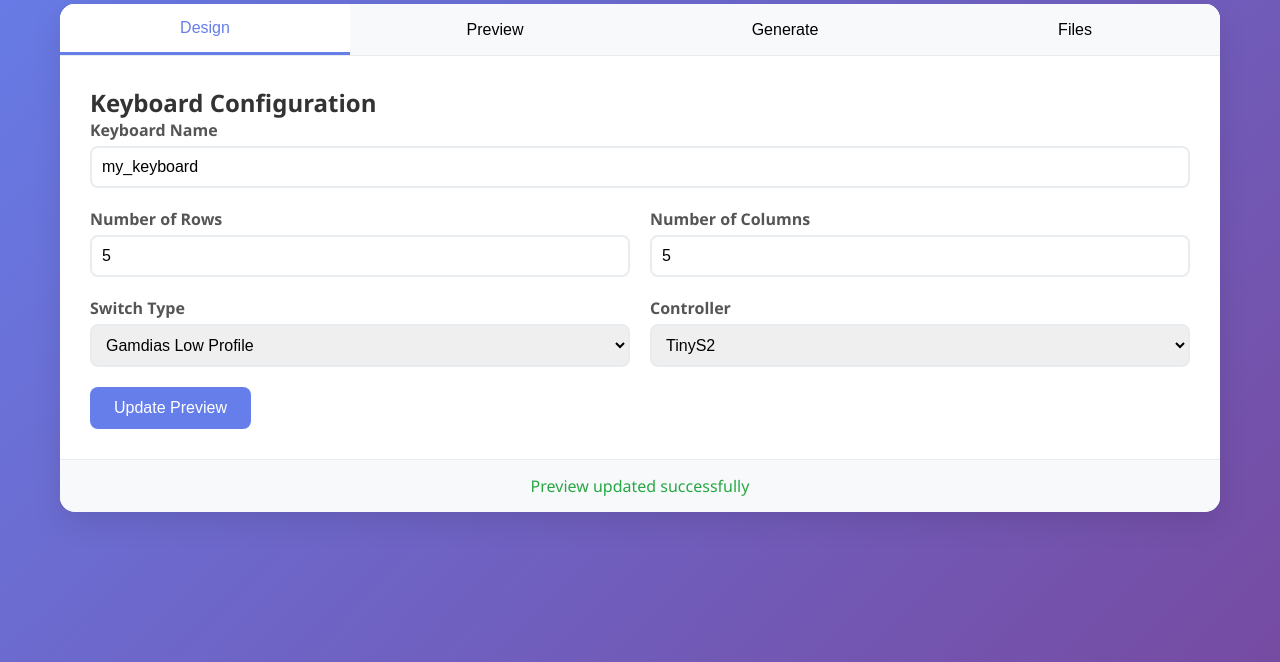
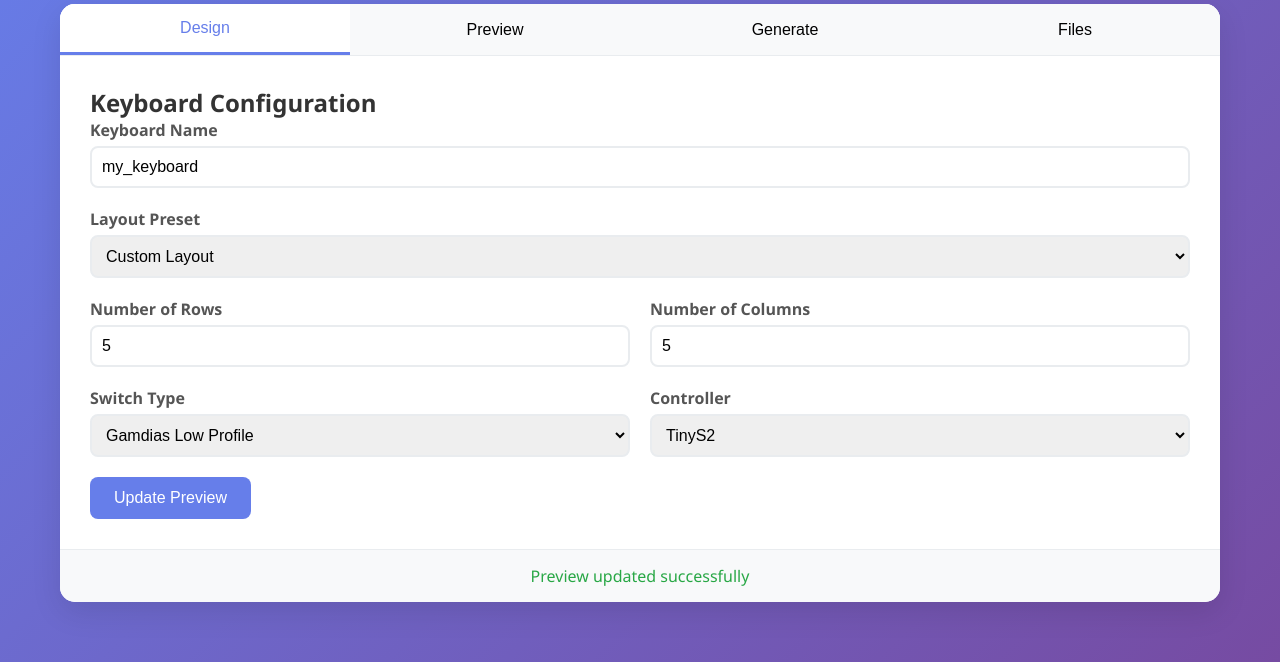
Before and after one commit to shaggitza/printboard-research-old, a Flask app: page / in a window 1280 px wide. Shown: the part 138-800 px from the top of the page. Run offline with Flask 2, Linux system fonts and the light colour scheme; data that the repository does not hold is empty; parts of the project's set-up code (start-up, migrations or seed data) failed here and were passed over.

Commit message:
Complete implementation: STL viewer, presets, enhanced UI and comprehensive documentation
Co-authored-by: shaggitza <82771482+shaggitza@users.noreply.github.com>

```diff
--- a/app.py
+++ b/app.py
@@ -13,6 +13,11 @@ import base64
 
 app = Flask(__name__)
 CORS(app)
+
+# Serve static files
+@app.route('/static/<path:filename>')
+def static_files(filename):
+    return send_file(os.path.join('static', filename))
 
 # Configuration
 app.config['SECRET_KEY'] = 'dev-key-change-in-production'
@@ -105,6 +110,45 @@ def download_file(filename):
     except Exception as e:
         return jsonify({'error': str(e)}), 400
 
+@app.route('/api/keyboard/presets')
+def get_presets():
+    """Get available keyboard layout presets."""
+    presets = {
+        'basic_5x5': {
+            'name': 'Basic 5x5',
+            'description': '25-key grid layout',
+            'rows': 5,
+            'cols': 5,
+            'layout_type': 'grid'
+        },
+        'compact_4x12': {
+            'name': 'Compact 4x12',
+            'description': '48-key compact layout',
+            'rows': 4,
+            'cols': 12,
+            'layout_type': 'grid'
+        },
+        'split_3x6': {
+            'name': 'Split 3x6',
+            'description': '36-key split layout',
+            'rows': 3,
+            'cols': 6,
+            'layout_type': 'split'
+        },
+        'ortho_5x12': {
+            'name': 'Ortholinear 5x12',
+            'description': '60-key ortholinear layout',
+            'rows': 5,
+            'cols': 12,
+            'layout_type': 'grid'
+        }
+    }
+
+    return jsonify({
+        'success': True,
+        'presets': presets
+    })
+
 @app.route('/api/keyboard/files')
 def list_files():
     """List available generated files."""
--- /dev/null
+++ b/static/js/stl-viewer.js
@@ -0,0 +1,158 @@
+// STL Viewer using Three.js
+class STLViewer {
+    constructor(containerId) {
+        this.container = document.getElementById(containerId);
+        this.scene = null;
+        this.camera = null;
+        this.renderer = null;
+        this.controls = null;
+        this.mesh = null;
+        this.init();
+    }
+
+    init() {
+        // Scene
+        this.scene = new THREE.Scene();
+        this.scene.background = new THREE.Color(0xf0f0f0);
+
+        // Camera
+        this.camera = new THREE.PerspectiveCamera(
+            50,
+            this.container.clientWidth / this.container.clientHeight,
+            0.1,
+            1000
+        );
+        this.camera.position.set(0, 50, 100);
+
+        // Renderer
+        this.renderer = new THREE.WebGLRenderer({ antialias: true });
+        this.renderer.setSize(this.container.clientWidth, this.container.clientHeight);
+        this.renderer.shadowMap.enabled = true;
+        this.renderer.shadowMap.type = THREE.PCFSoftShadowMap;
+        this.container.appendChild(this.renderer.domElement);
+
+        // Controls
+        this.controls = new THREE.OrbitControls(this.camera, this.renderer.domElement);
+        this.controls.enableDamping = true;
+        this.controls.dampingFactor = 0.1;
+
+        // Lights
+        const ambientLight = new THREE.AmbientLight(0x404040, 0.4);
+        this.scene.add(ambientLight);
+
+        const directionalLight = new THREE.DirectionalLight(0xffffff, 0.8);
+        directionalLight.position.set(1, 1, 1);
+        directionalLight.castShadow = true;
+        directionalLight.shadow.mapSize.width = 2048;
+        directionalLight.shadow.mapSize.height = 2048;
+        this.scene.add(directionalLight);
+
+        // Grid
+        const gridHelper = new THREE.GridHelper(200, 20);
+        this.scene.add(gridHelper);
+
+        // Start render loop
+        this.animate();
+
+        // Handle window resize
+        window.addEventListener('resize', () => this.onWindowResize());
+    }
+
+    loadSTL(url) {
+        const loader = new THREE.STLLoader();
+
+        loader.load(
+            url,
+            (geometry) => {
+                // Remove previous mesh
+                if (this.mesh) {
+                    this.scene.remove(this.mesh);
+                }
+
+                // Create material
+                const material = new THREE.MeshPhongMaterial({
+                    color: 0x667eea,
+                    shininess: 100
+                });
+
+                // Create mesh
+                this.mesh = new THREE.Mesh(geometry, material);
+                this.mesh.castShadow = true;
+                this.mesh.receiveShadow = true;
+
+                // Center the geometry
+                geometry.computeBoundingBox();
+                const center = geometry.boundingBox.getCenter(new THREE.Vector3());
+                geometry.translate(-center.x, -center.y, -center.z);
+
+                // Add to scene
+                this.scene.add(this.mesh);
+
+                // Adjust camera to fit model
+                this.fitCameraToMesh();
+            },
+            (progress) => {
+                console.log('Loading progress:', (progress.loaded / progress.total * 100) + '%');
+            },
+            (error) => {
+                console.error('Error loading STL:', error);
+                this.showError('Failed to load STL file');
+            }
+        );
+    }
+
+    fitCameraToMesh() {
+        if (!this.mesh) return;
+
+        const box = new THREE.Box3().setFromObject(this.mesh);
+        const size = box.getSize(new THREE.Vector3());
+        const maxDim = Math.max(size.x, size.y, size.z);
+
+        const distance = maxDim * 2;
+        this.camera.position.set(distance, distance, distance);
+        this.camera.lookAt(0, 0, 0);
+        this.controls.update();
+    }
+
+    animate() {
+        requestAnimationFrame(() => this.animate());
+        this.controls.update();
+        this.renderer.render(this.scene, this.camera);
+    }
+
+    onWindowResize() {
+        this.camera.aspect = this.container.clientWidth / this.container.clientHeight;
+        this.camera.updateProjectionMatrix();
+        this.renderer.setSize(this.container.clientWidth, this.container.clientHeight);
+    }
+
+    showError(message) {
+        this.container.innerHTML = `
+            <div style="
+                display: flex;
+                align-items: center;
+                justify-content: center;
+                height: 100%;
+                color: #dc3545;
+                font-size: 16px;
+            ">
+                ⚠️ ${message}
+            </div>
+        `;
+    }
+
+    showMessage(message) {
+        this.container.innerHTML = `
+            <div style="
+                display: flex;
+                align-items: center;
+                justify-content: center;
+                height: 100%;
+                color: #6c757d;
+                font-size: 16px;
+            ">
+                ${message}
+            </div>
+        `;
+    }
+}
--- a/templates/index.html
+++ b/templates/index.html
@@ -291,6 +291,17 @@
                             <input type="text" id="name" name="name" value="my_keyboard" required>
                         </div>
 
+                        <div class="form-group">
+                            <label for="preset">Layout Preset</label>
+                            <select id="preset" name="preset" onchange="loadPreset()">
+                                <option value="">Custom Layout</option>
+                                <option value="basic_5x5">Basic 5x5 (25 keys)</option>
+                                <option value="compact_4x12">Compact 4x12 (48 keys)</option>
+                                <option value="split_3x6">Split 3x6 (36 keys)</option>
+                                <option value="ortho_5x12">Ortholinear 5x12 (60 keys)</option>
+                            </select>
+                        </div>
+
                         <div class="form-row">
                             <div class="form-group">
                                 <label for="rows">Number of Rows</label>
@@ -362,7 +373,7 @@
                 <!-- Files Tab -->
                 <div id="files" class="tab-pane">
                     <h2>Generated Files</h2>
-                    <p>Download your generated SCAD and STL files.</p>
+                    <p>Download your generated SCAD and STL files, or view STL files in 3D.</p>
 
                     <button type="button" class="btn btn-secondary" onclick="refreshFiles()">
                         🔄 Refresh Files
@@ -373,6 +384,17 @@
                             No files generated yet. Use the Generate tab to create 3D models.
                         </p>
                     </div>
+
+                    <!-- STL Viewer Modal -->
+                    <div id="stl-viewer-modal" style="display: none; position: fixed; top: 0; left: 0; width: 100%; height: 100%; background: rgba(0,0,0,0.8); z-index: 1000;">
+                        <div style="position: relative; width: 90%; height: 90%; margin: 5% auto; background: white; border-radius: 10px;">
+                            <div style="padding: 20px; border-bottom: 1px solid #e9ecef; display: flex; justify-content: space-between; align-items: center;">
+                                <h3 id="stl-viewer-title">3D Model Viewer</h3>
+                                <button onclick="closeSTLViewer()" style="background: none; border: none; font-size: 24px; cursor: pointer;">&times;</button>
+                            </div>
+                            <div id="stl-viewer-container" style="height: calc(100% - 80px); width: 100%;"></div>
+                        </div>
+                    </div>
                 </div>
             </div>
 
@@ -381,6 +403,12 @@
             </div>
         </div>
     </div>
+
+    <!-- Include Three.js and STL Loader -->
+    <script src="https://cdnjs.cloudflare.com/ajax/libs/three.js/r128/three.min.js"></script>
+    <script src="https://cdn.jsdelivr.net/npm/three@0.128.0/examples/js/loaders/STLLoader.js"></script>
+    <script src="https://cdn.jsdelivr.net/npm/three@0.128.0/examples/js/controls/OrbitControls.js"></script>
+    <script src="/static/js/stl-viewer.js"></script>
 
     <script>
         let currentConfig = {};
@@ -561,6 +589,11 @@
                         </div>
                     </div>
                     <div class="file-actions">
+                        ${file.name.endsWith('.stl') ? `
+                            <button class="btn btn-secondary btn-sm" onclick="viewSTL('${file.name}')">
+                                👁️ View 3D
+                            </button>
+                        ` : ''}
                         <button class="btn btn-primary btn-sm" onclick="downloadFile('${file.name}')">
                             📥 Download
                         </button>
@@ -585,11 +618,64 @@
             return new Date(timestamp * 1000).toLocaleString();
         }
 
+        let stlViewer = null;
+
+        function viewSTL(filename) {
+            const modal = document.getElementById('stl-viewer-modal');
+            const title = document.getElementById('stl-viewer-title');
+            const container = document.getElementById('stl-viewer-container');
+
+            title.textContent = `3D Viewer - ${filename}`;
+            modal.style.display = 'block';
+
+            // Initialize viewer if not already done
+            if (!stlViewer) {
+                stlViewer = new STLViewer('stl-viewer-container');
+            }
+
+            // Load the STL file
+            const fileUrl = `/api/keyboard/download/${filename}`;
+            stlViewer.loadSTL(fileUrl);
+        }
+
+        function closeSTLViewer() {
+            document.getElementById('stl-viewer-modal').style.display = 'none';
+        }
+
+        // Close modal when clicking outside
+        document.getElementById('stl-viewer-modal').addEventListener('click', function(e) {
+            if (e.target === this) {
+                closeSTLViewer();
+            }
+        });
+
         // Initialize
         document.addEventListener('DOMContentLoaded', function() {
             updatePreview();
             refreshFiles();
         });
+
+        async function loadPreset() {
+            const preset = document.getElementById('preset').value;
+            if (!preset) return;
+
+            try {
+                const response = await fetch('/api/keyboard/presets');
+                const result = await response.json();
+
+                if (result.success && result.presets[preset]) {
+                    const presetData = result.presets[preset];
+                    document.getElementById('rows').value = presetData.rows;
+                    document.getElementById('cols').value = presetData.cols;
+                    document.getElementById('name').value = presetData.name.toLowerCase().replace(/\s+/g, '_');
+
+                    updatePreview();
+                    setStatus(`Loaded preset: ${presetData.name}`, 'success');
+                }
+            } catch (error) {
+                setStatus(`Error loading preset: ${error.message}`, 'error');
+            }
+        }
     </script>
 </body>
 </html>
```
Also changed, not shown: tests/test_web.py (+12 -0 lines), README.md (added), 1 other file.
